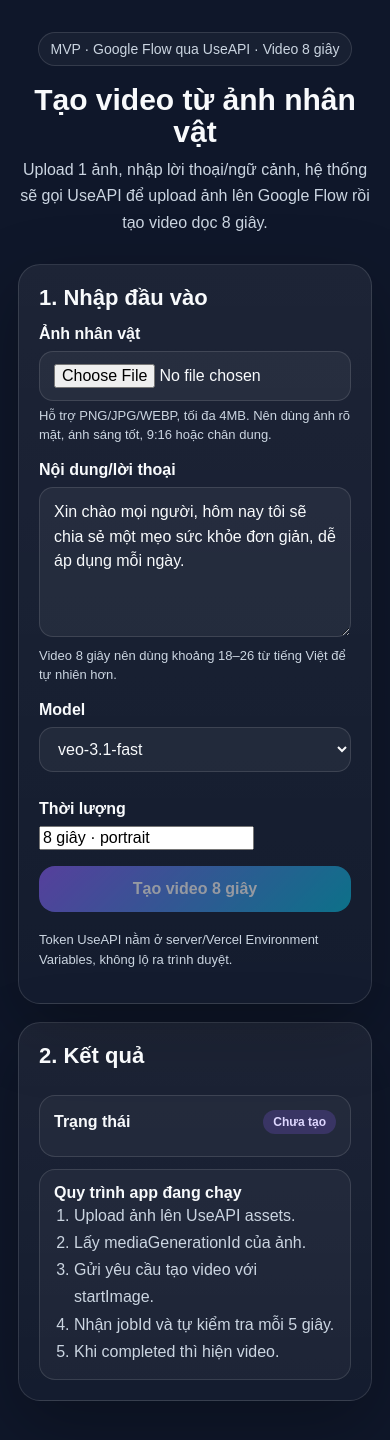
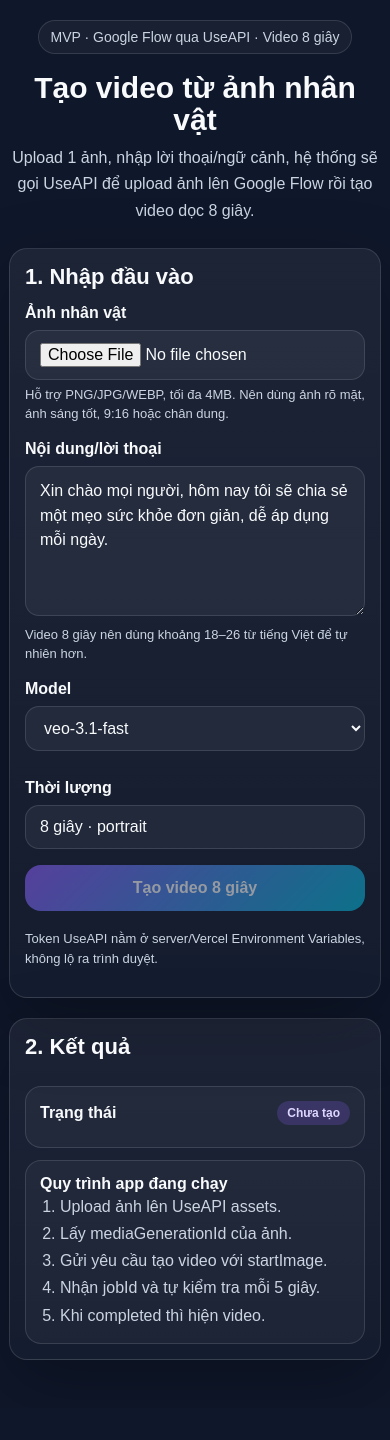
Before and after one commit to nhungnhungrosata-oss/appflow, a Next.js app: page / in a window 390 px wide. Shown: the top 1440 px of the page. After the commit the page ends 1408 px from the top, so only its background shows below. Built offline with nearby package versions, Linux system fonts and the light colour scheme.

Commit message:
Improve layout and video sizing

```diff
--- a/app/globals.css
+++ b/app/globals.css
@@ -11,39 +11,57 @@
 }
 
 * { box-sizing: border-box; }
-html, body { margin: 0; min-height: 100%; background: var(--bg); color: var(--text); font-family: Arial, Helvetica, sans-serif; }
+html, body { margin: 0; min-height: 100%; background: var(--bg); color: var(--text); font-family: Arial, Helvetica, sans-serif; overflow-x: hidden; }
 button, input, textarea, select { font: inherit; }
+a { color: inherit; }
 
-a { color: inherit; }
-.container { max-width: 1120px; margin: 0 auto; padding: 32px 18px 48px; }
-.hero { text-align: center; margin-bottom: 28px; }
+.container { width: min(100% - 32px, 1240px); margin: 0 auto; padding: 28px 0 48px; }
+.hero { text-align: center; margin-bottom: 24px; }
 .badge { display: inline-flex; padding: 8px 12px; border: 1px solid var(--line); border-radius: 999px; color: var(--muted); background: rgba(255,255,255,.04); font-size: 14px; }
-h1 { margin: 18px 0 10px; font-size: clamp(30px, 5vw, 56px); line-height: 1.05; }
-.hero p { margin: 0 auto; max-width: 720px; color: var(--muted); line-height: 1.65; }
-.grid { display: grid; grid-template-columns: minmax(0, 1.02fr) minmax(320px, .98fr); gap: 18px; align-items: start; }
-.card { background: linear-gradient(180deg, rgba(255,255,255,.06), rgba(255,255,255,.025)); border: 1px solid var(--line); border-radius: 22px; padding: 20px; box-shadow: 0 24px 70px rgba(0,0,0,.28); }
+h1 { margin: 18px 0 10px; font-size: clamp(30px, 5vw, 52px); line-height: 1.05; }
+.hero p { margin: 0 auto; max-width: 760px; color: var(--muted); line-height: 1.65; }
+
+.grid { display: grid; grid-template-columns: minmax(340px, 420px) minmax(0, 1fr); gap: 20px; align-items: start; }
+.card { min-width: 0; background: linear-gradient(180deg, rgba(255,255,255,.06), rgba(255,255,255,.025)); border: 1px solid var(--line); border-radius: 22px; padding: 20px; box-shadow: 0 24px 70px rgba(0,0,0,.28); }
 .card h2 { margin: 0 0 14px; font-size: 22px; }
 .field { margin-bottom: 16px; }
 label { display: block; margin-bottom: 8px; font-weight: 700; }
 .helper { color: var(--muted); font-size: 13px; margin-top: 6px; line-height: 1.45; }
-input[type="file"], textarea, select { width: 100%; border: 1px solid var(--line); border-radius: 14px; background: rgba(255,255,255,.05); color: var(--text); padding: 12px 14px; outline: none; }
+input[type="file"], textarea, select, input[readonly] { width: 100%; border: 1px solid var(--line); border-radius: 14px; background: rgba(255,255,255,.05); color: var(--text); padding: 12px 14px; outline: none; }
 select option { color: #111827; }
 textarea { min-height: 150px; resize: vertical; line-height: 1.55; }
-.preview { margin-top: 12px; border-radius: 16px; overflow: hidden; border: 1px solid var(--line); background: rgba(255,255,255,.04); }
-.preview img { display: block; width: 100%; max-height: 430px; object-fit: contain; }
+
+.preview { margin-top: 12px; border-radius: 16px; overflow: hidden; border: 1px solid var(--line); background: rgba(255,255,255,.04); max-height: 360px; }
+.preview img { display: block; width: 100%; height: 100%; max-height: 360px; object-fit: contain; }
 .row { display: grid; grid-template-columns: 1fr 1fr; gap: 12px; }
 .btn { width: 100%; border: 0; border-radius: 16px; padding: 14px 18px; cursor: pointer; color: white; background: linear-gradient(135deg, var(--accent), #06b6d4); font-weight: 800; }
 .btn:disabled { opacity: .55; cursor: not-allowed; }
-.status { display: grid; gap: 12px; }
-.status-box { border: 1px solid var(--line); border-radius: 16px; background: rgba(255,255,255,.04); padding: 14px; }
+
+.status { display: grid; gap: 12px; min-width: 0; }
+.status-box { min-width: 0; border: 1px solid var(--line); border-radius: 16px; background: rgba(255,255,255,.04); padding: 14px; overflow: hidden; }
 .status-title { display: flex; justify-content: space-between; gap: 12px; align-items: center; margin-bottom: 8px; }
-.pill { padding: 5px 10px; border-radius: 999px; background: rgba(139,92,246,.22); color: #ddd6fe; font-weight: 700; font-size: 12px; }
+.pill { padding: 5px 10px; border-radius: 999px; background: rgba(139,92,246,.22); color: #ddd6fe; font-weight: 700; font-size: 12px; white-space: nowrap; }
 .pill.ok { background: rgba(34,197,94,.22); color: #bbf7d0; }
 .pill.err { background: rgba(239,68,68,.22); color: #fecaca; }
 .small { color: var(--muted); font-size: 13px; overflow-wrap: anywhere; line-height: 1.5; }
-video { width: 100%; border-radius: 16px; border: 1px solid var(--line); background: black; }
+
+video { display: block; width: 100%; max-width: 420px; max-height: 68vh; margin: 0 auto; aspect-ratio: 9 / 16; border-radius: 16px; border: 1px solid var(--line); background: black; object-fit: contain; }
 .download { display: inline-flex; justify-content: center; align-items: center; text-decoration: none; width: 100%; border-radius: 14px; padding: 13px 16px; background: rgba(34,197,94,.18); color: #dcfce7; border: 1px solid rgba(34,197,94,.35); font-weight: 800; }
 .error { color: #fecaca; border-color: rgba(239,68,68,.3); background: rgba(239,68,68,.09); }
 .steps { margin: 0; padding-left: 20px; color: var(--muted); line-height: 1.7; }
 .footer-note { margin-top: 18px; color: var(--muted); font-size: 13px; line-height: 1.55; }
-@media (max-width: 860px) { .grid { grid-template-columns: 1fr; } .row { grid-template-columns: 1fr; } }
+pre.small { max-height: 280px; overflow: auto; white-space: pre-wrap; }
+
+@media (max-width: 920px) {
+  .container { width: min(100% - 24px, 720px); padding-top: 20px; }
+  .grid { grid-template-columns: 1fr; }
+  .row { grid-template-columns: 1fr; }
+  video { max-width: min(100%, 390px); max-height: 62vh; }
+}
+
+@media (max-width: 480px) {
+  .container { width: min(100% - 18px, 100%); }
+  .card { padding: 15px; border-radius: 18px; }
+  h1 { font-size: 30px; }
+  video { max-height: 58vh; }
+}
```
